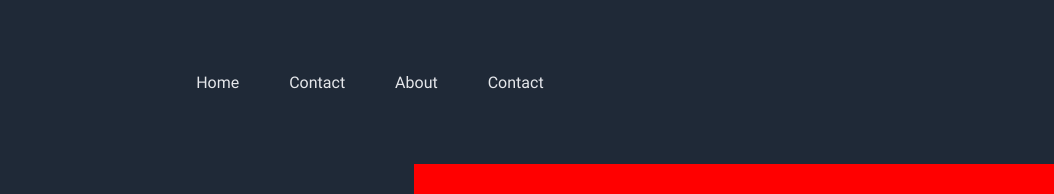
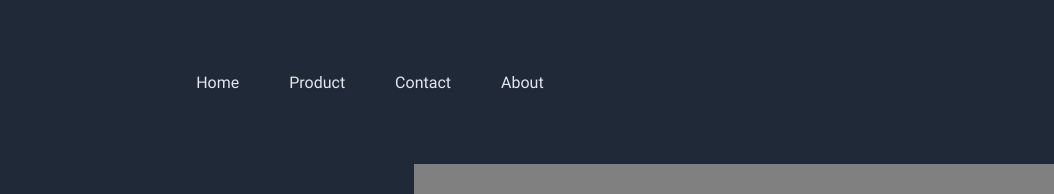
Before and after one commit to KeplerFall/weekTwoCreativstorm, a plain HTML site: page Pages/Product/product.html in a window 1280 px wide. Shown: the top 194 px of the page, 226-1280 px from the left. Drawn offline with Linux system fonts and the light colour scheme.

Commit message:
changed image backround color in product page

```diff
--- a/Pages/Contact/style.css
+++ b/Pages/Contact/style.css
@@ -22,7 +22,6 @@ body {
 	color: #e5e7eb;
 	padding: 8px;
 	border-radius: 5px;
-	background-color: #3882f6;
 	display: inline-block;
 	margin-right: 20px; /* Optional: space out the list items horizontally */
   }
--- a/Pages/Product/product.html
+++ b/Pages/Product/product.html
@@ -13,13 +13,12 @@
             <figure>
                 <img src="../../Images/logo.png" alt="nike icon" class="logo">
             </figure>
-
             <section class="nav-icons">
                 <section class="links">
                     <a href="../../index.html">Home</a>
+                    <a href="../../Pages/Contact/contact.html">Product</a>
                     <a href="../../Pages/Contact/contact.html">Contact</a>
                     <a href="../../Pages/About/about.html">About</a>
-                    <a href="../../Pages/Contact/contact.html">Contact</a>
                 </section>
             </section>
         </nav>
--- a/Pages/Product/style.css
+++ b/Pages/Product/style.css
@@ -80,7 +80,7 @@ nav{
 }
 
 .col-2{
-    background-color:red;
+    background-color: grey;
     padding-top: 8%;
     position: relative;
 
```
